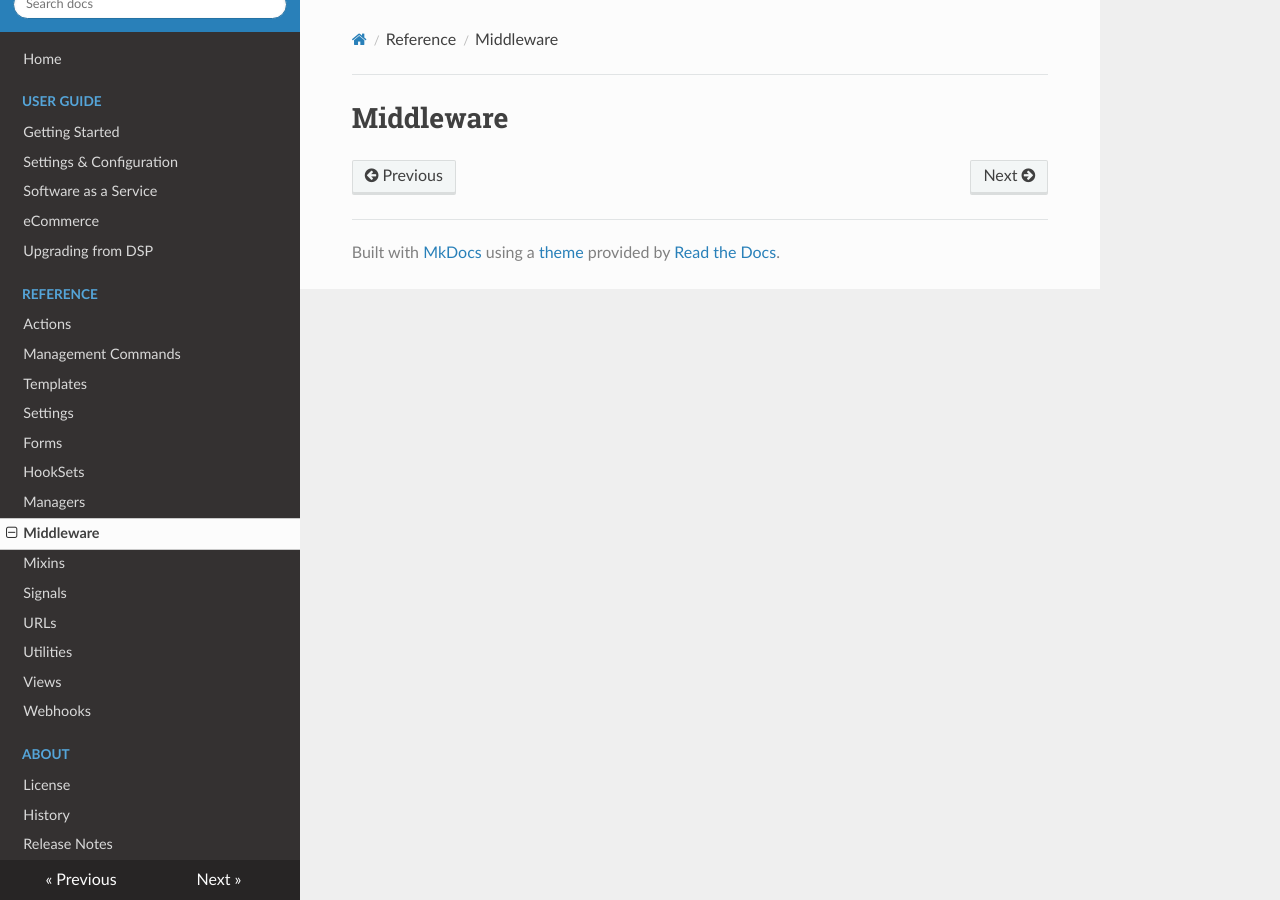
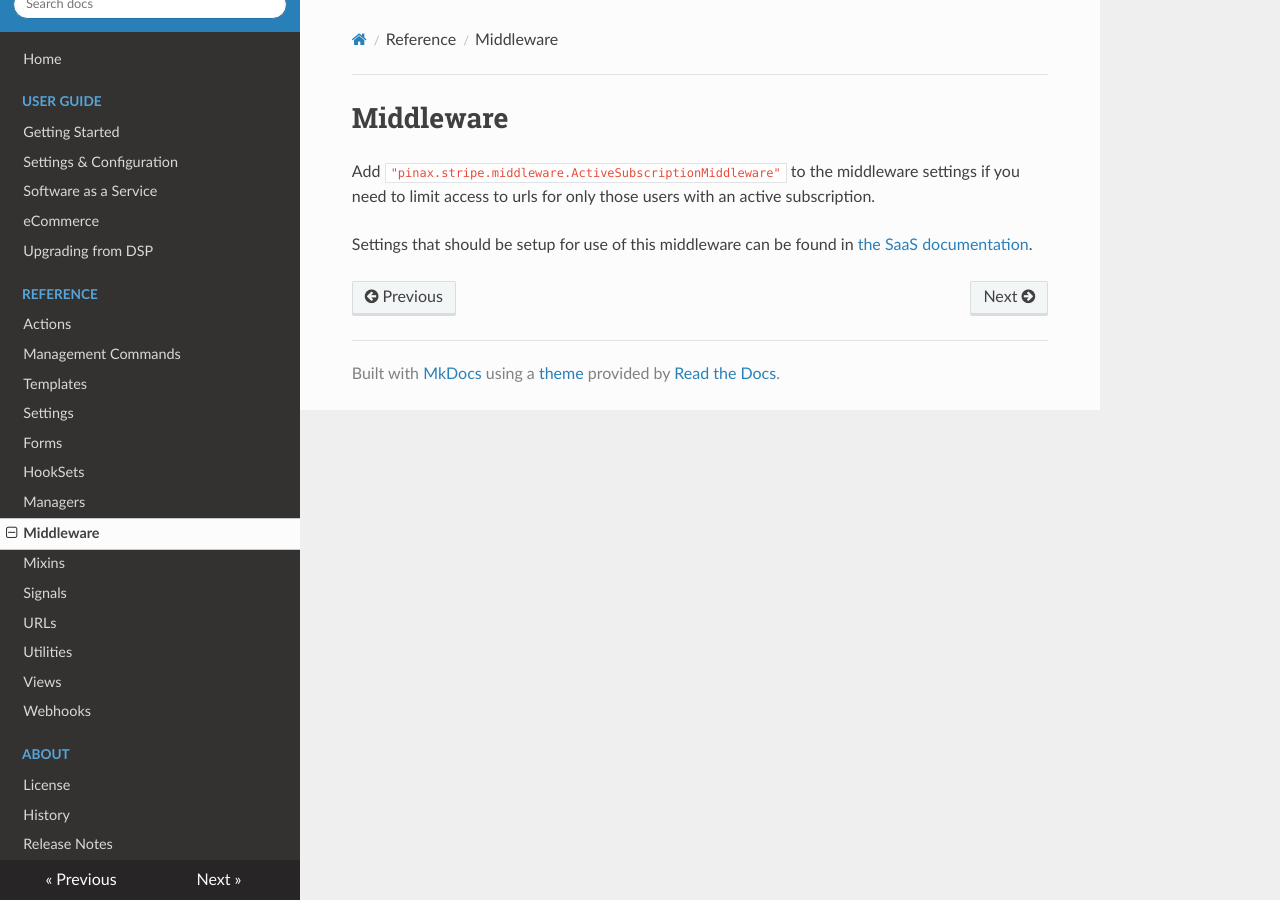
Before and after one commit to pinax/pinax-stripe-light, an MkDocs documentation site: the page built from docs/reference/middleware.md, in a window 1280 px wide. Built offline with MkDocs 1.6.1, drawn with Linux system fonts in a browser that asks for light colours; nearby versions of some CDN libraries; old or Windows-style settings are respelled for this version of MkDocs.

Commit message:
middleware documentation

```diff
--- a/docs/reference/middleware.md
+++ b/docs/reference/middleware.md
@@ -1 +1,7 @@
 # Middleware
+
+Add `"pinax.stripe.middleware.ActiveSubscriptionMiddleware"` to the middleware settings if you need to limit access to
+urls for only those users with an active subscription.
+
+Settings that should be setup for use of this middleware can be found in
+[the SaaS documentation](../user-guide/saas.md).
```
